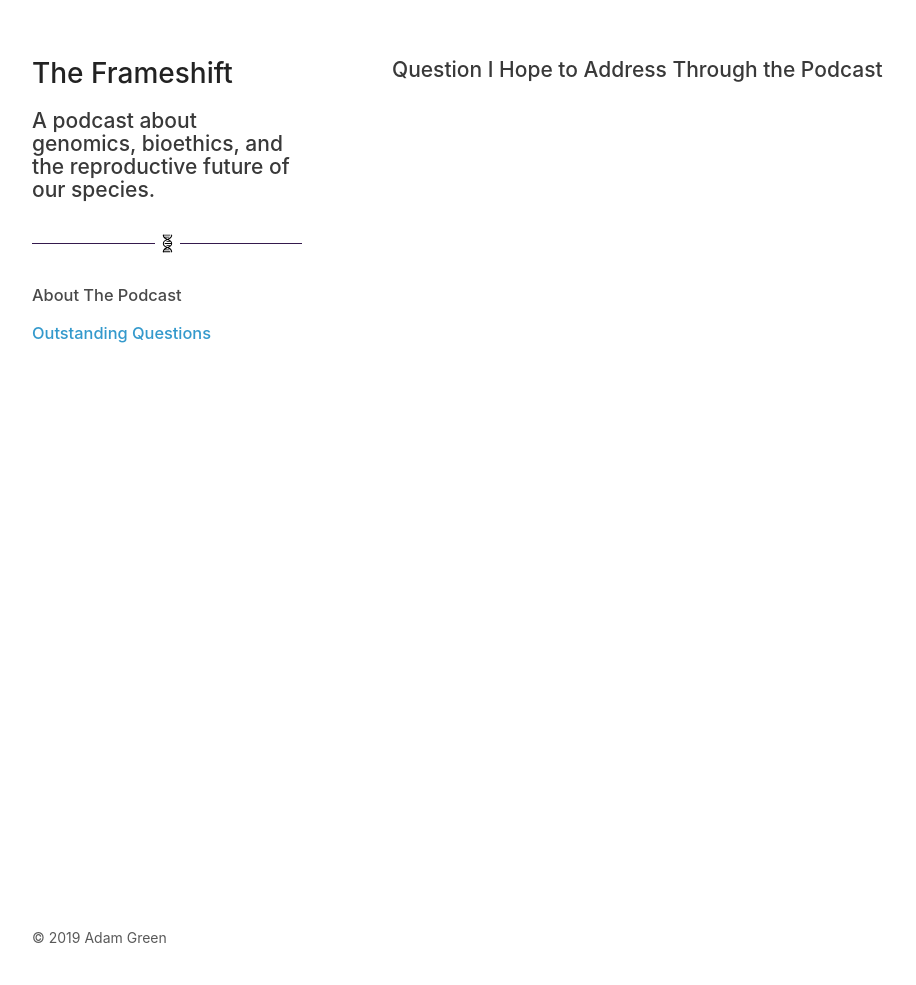
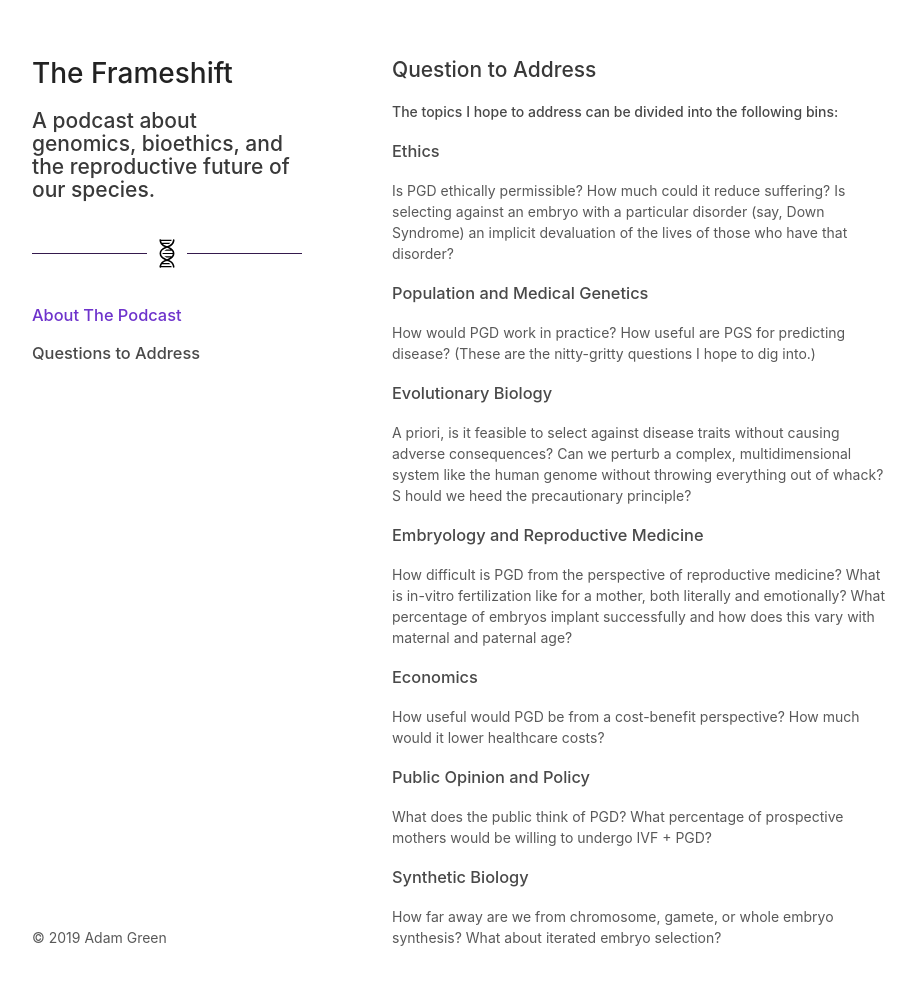
Before and after one commit to adamlgreen/adamlgreen.github.io, a Jekyll site: the page questions.html, which Jekyll copies as it is, in a window 1280 px wide and 1018 px high. Shown: the top 985 px of the window, without its empty margins (178-1094 px from the left). Built offline with Jekyll 4.4.1, drawn with Linux system fonts in a browser that asks for light colours.

Commit message:
finishing up

```diff
--- a/questions.html
+++ b/questions.html
@@ -20,13 +20,33 @@
           <h3 id="line">
               <img src="dna_icon.svg"/>
           </h3>
-   		    <h3>About The Podcast</h3>
-          <h3><a href="/questions.html">Outstanding Questions</a></h3>
+   		    <h3><a href="index.html">About The Podcast</a></h3>
+          <h3>Questions to Address</h3>
       </header>
       <section>
-        <h2> Question I Hope to Address Through the Podcast </h2>
-	<p>
-	   </p>
+        <h2> Question to Address </h2>
+		<h4> The topics I hope to address can be divided into the following bins:</h4>
+
+			<h3>Ethics</h3>
+			<p> Is PGD ethically permissible? How much could it reduce suffering? Is selecting against an embryo with a particular disorder (say, Down Syndrome) an implicit devaluation of the lives of those who have that disorder?</p>
+
+			<h3> Population and Medical Genetics </h3>
+			<p> How would PGD work in practice? How useful are PGS for predicting disease? (These are the nitty-gritty questions I hope to dig into.)</p>
+
+			<h3> Evolutionary Biology </h3>
+			<p> A priori, is it feasible to select against disease traits without causing adverse consequences? Can we perturb a complex, multidimensional system like the human genome without throwing everything out of whack? S	hould we heed the precautionary principle?</p>
+
+			<h3> Embryology and Reproductive Medicine</h3>
+			<p> How difficult is PGD from the perspective of reproductive medicine? What is in-vitro fertilization like for a mother, both literally and emotionally? What percentage of embryos implant successfully and how does this vary with maternal and paternal age?</p>
+
+			<h3> Economics </h3>
+			<p> How useful would PGD be from a cost-benefit perspective? How much would it lower healthcare costs?</p>
+
+			<h3> Public Opinion and Policy</h3>
+			<p> What does the public think of PGD? What percentage of prospective mothers would be willing to undergo IVF + PGD?</p>
+
+			<h3> Synthetic Biology</h3>
+			<p> How far away are we from chromosome, gamete, or whole embryo synthesis? What about iterated embryo selection?</p>
 
       </section>
       <footer>
--- a/stylesheets/styles.css
+++ b/stylesheets/styles.css
@@ -35,12 +35,12 @@ h3, h4, h5, h6 {
 }
 
 a {
-  color:#39c;
+  color:rgb(110, 51, 204);
   text-decoration:none;
 }
 
 a:hover {
-  color:#069;
+  color: rgb(110, 80, 158)
 }
 
 a small {
@@ -100,8 +100,8 @@ th {
 }
 
 header img {
-  width: 25px;
-  height: 45px;
+  width: 40px;
+  height: 65px;
   border-radius: 70%;
 }
 
```
Also changed, not shown: index.html (+16 -11 lines), 3 other files.
